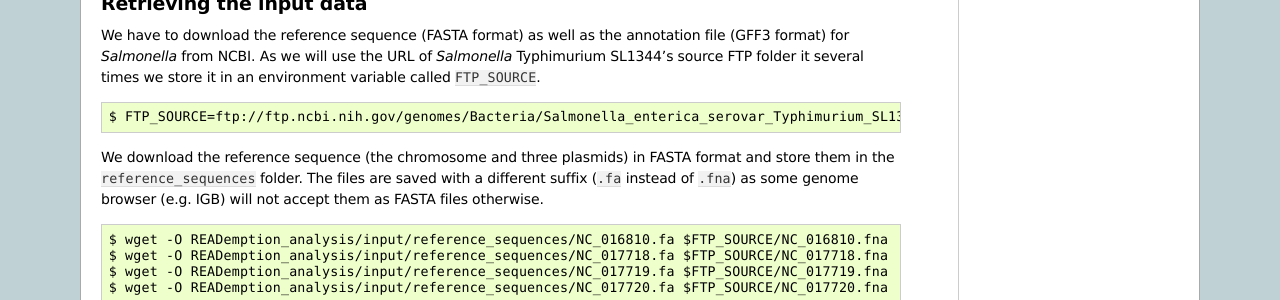
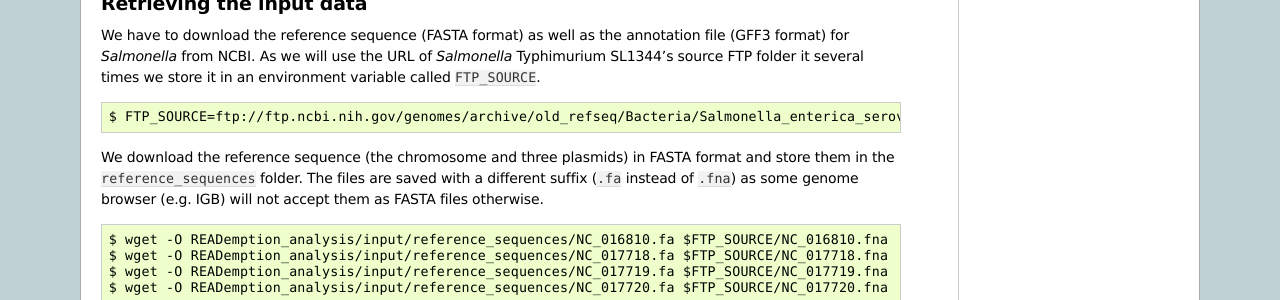
Before and after one commit to foerstner-lab/READemption, a Sphinx documentation site: the page built from docs/source/example_analysis.rst, in a window 1280 px wide and 900 px high, scrolled down 727 px. Shown: the part 151-451 px from the top of the window. Built offline with Sphinx 7.4.7, drawn with Linux system fonts in a browser that asks for light colours.

Commit message:
Fix genome download URL

```diff
--- a/docs/source/example_analysis.rst
+++ b/docs/source/example_analysis.rst
@@ -67,7 +67,7 @@ folder it several times we store it in an environment variable called
 
 ::
 
-  $ FTP_SOURCE=ftp://ftp.ncbi.nih.gov/genomes/Bacteria/Salmonella_enterica_serovar_Typhimurium_SL1344_uid86645
+  $ FTP_SOURCE=ftp://ftp.ncbi.nih.gov/genomes/archive/old_refseq/Bacteria/Salmonella_enterica_serovar_Typhimurium_SL1344_uid86645/
 
 We download the reference sequence (the chromosome and three plasmids)
 in FASTA format and store them in the ``reference_sequences``
```
